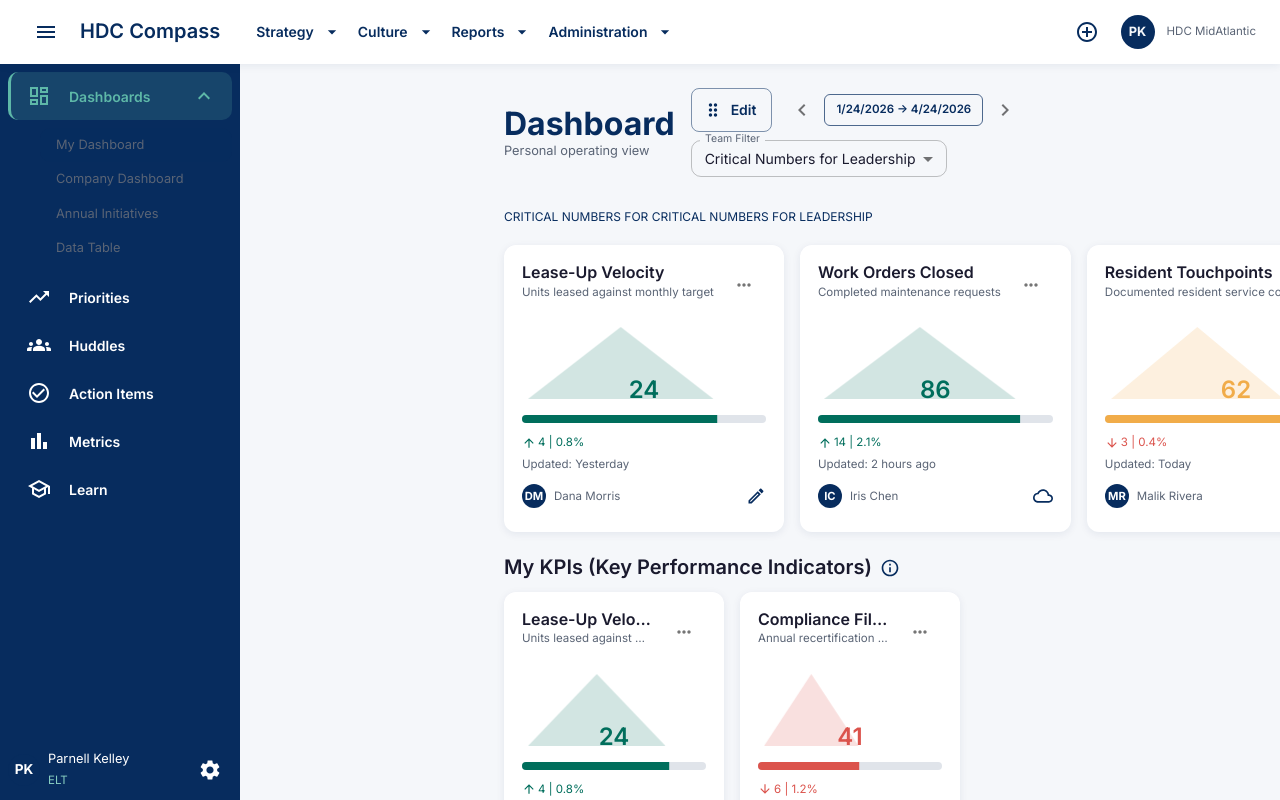
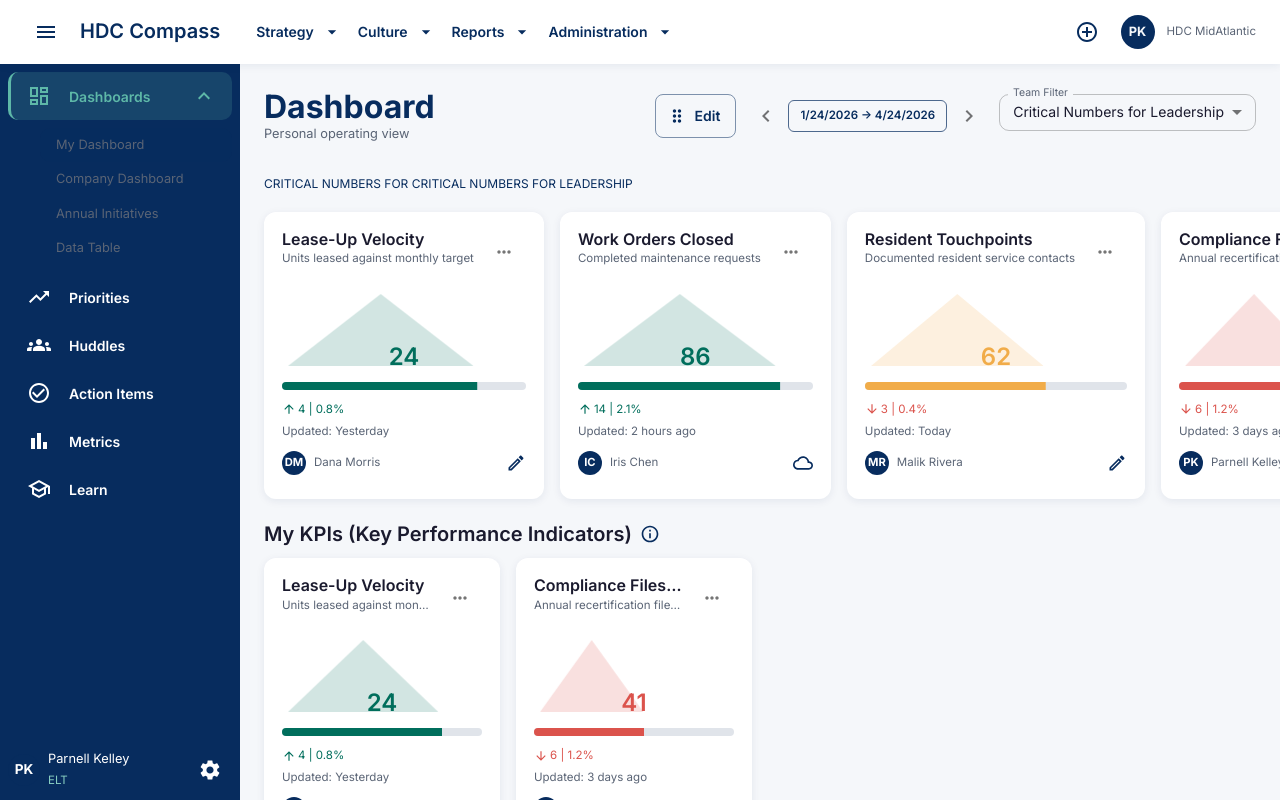
Before and after one commit to mrnelley/DAT-V1, a React (Vite) app: page /dashboard/me in a window 1280 px wide. Built offline with nearby package versions, Linux system fonts and the light colour scheme.

Commit message:
Updating UI

```diff
--- a/src/components/layout/AppShell.jsx
+++ b/src/components/layout/AppShell.jsx
@@ -18,7 +18,7 @@ const AppShell = ({ children }) => {
       }} />
       <SideNav open={navOpen} mobileOpen={mobileOpen} onMobileClose={() => setMobileOpen(false)} onHuddlesClick={() => setHuddlesOpen((value) => !value)} />
       <HuddleSidePopout open={huddlesOpen} navOpen={navOpen} />
-      <Box component="main" sx={{ flex: 1, ml: { md: `${drawerWidth}px` }, minWidth: 0, height: '100vh', overflow: 'auto', transition: 'margin-left 180ms ease' }}>
+      <Box component="main" sx={{ flex: 1, ml: { md: huddlesOpen ? '260px' : 0 }, minWidth: 0, height: '100vh', overflow: 'auto', transition: 'margin-left 180ms ease' }}>
         <Toolbar />
         <Box sx={{ p: { xs: 2, md: 3 } }}>{children}</Box>
       </Box>
--- a/src/main.jsx
+++ b/src/main.jsx
@@ -11,6 +11,13 @@ ReactDOM.createRoot(document.getElementById('root')).render(
 
 if ('serviceWorker' in navigator) {
   window.addEventListener('load', () => {
-    navigator.serviceWorker.register('/sw.js');
+    if (import.meta.env.PROD) {
+      navigator.serviceWorker.register('/sw.js');
+      return;
+    }
+
+    navigator.serviceWorker.getRegistrations().then((registrations) => {
+      registrations.forEach((registration) => registration.unregister());
+    });
   });
 }
```
Also changed, not shown: 2 other files (tests, documents, lock files or other folders).
